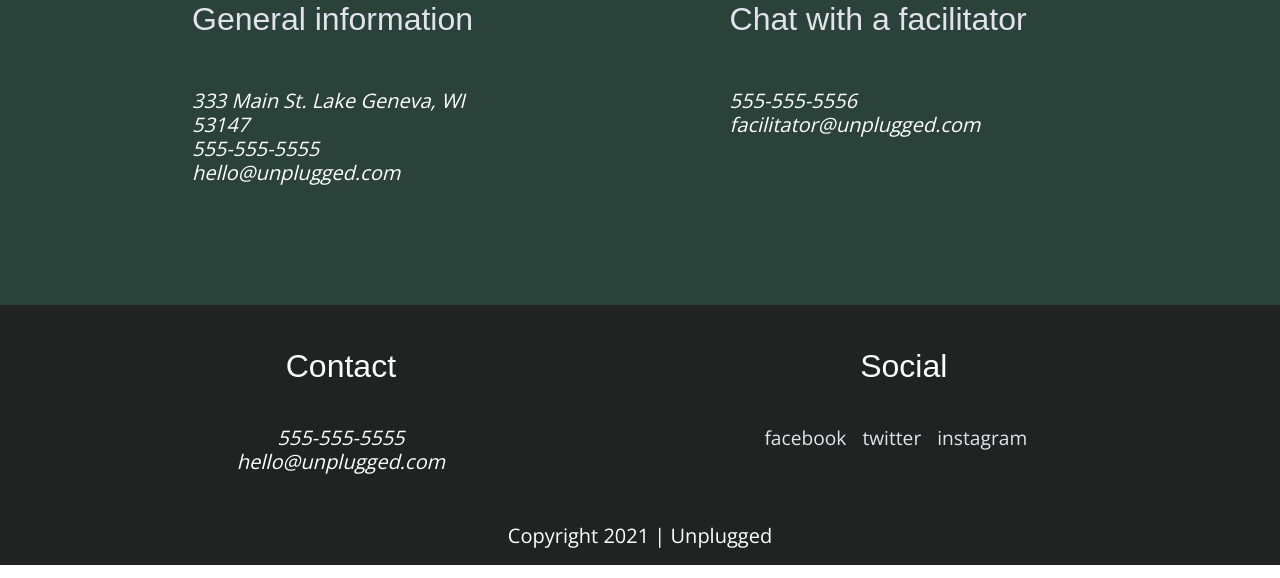
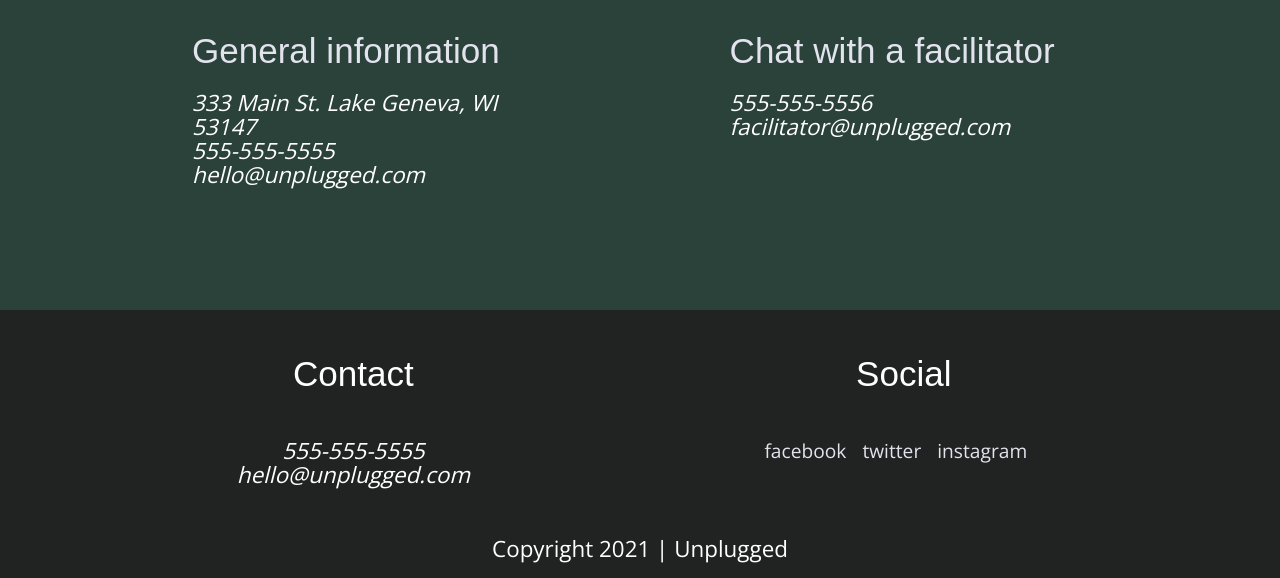
Before and after one commit to Rayne-Shadow-Legends/unplugged-retreat, a website: page about/index.html in a window 1280 px wide. Shown: the part 783-1361 px from the top of the page. Drawn offline with nearby package versions, Linux system fonts and the light colour scheme.

Commit message:
resized entire site and text on all devices

```diff
--- a/css/main.css
+++ b/css/main.css
@@ -107,8 +107,8 @@ a {
 
 h1 {
   display: flex;
-  font-size: 2.2rem;
-  line-height: 2.5rem;
+  font-size: 2.3rem;
+  line-height: 2.6rem;
   font-weight: 500;
   color: #ffffff;
 }
@@ -119,6 +119,7 @@ aside {
 
 h2 {
   font-family: 'Poppins', sans-serif;
+  line-height: 2.3rem;
   font-size: 2rem;
   font-weight: 500;
   margin: 0;
@@ -128,7 +129,7 @@ h2 {
 h3,
 h4 {
   font-family: 'Poppins', sans-serif;
-  font-size: 1.1rem;
+  font-size: 1.3rem;
   font-weight: 400;
 }
 
@@ -141,7 +142,7 @@ h4 {
 }
 
 p {
-  font-size: .9rem;
+  font-size: .95rem;
   line-height: 1.5rem;
   color: #ffffff;
   font-weight: 100;
@@ -208,8 +209,8 @@ input[type=button] {
 
 /* -------------------- Base Header - Footer Styles -------------------- */
 .site-content {
-  width: 90%;
-  padding: 0 5% 0 5%;
+  width: 80%;
+  padding: 0 10% 0 10%;
 }
 
 header,
@@ -325,9 +326,6 @@ footer p {
 }
 
 /* -------------------- Mobile Homepage styles-------------------- */
-header nav {
-  width: 60%;
-}
 
 .hero-area {
   display: flex;
@@ -394,6 +392,10 @@ aside {
   flex-direction: column;
   margin-left: 20px;
   width: 90%;
+}
+
+.form-description h3 {
+  margin-bottom: 0;
 }
 
 /* -------------------- Mobile FAQ styles-------------------- */
@@ -542,10 +544,33 @@ address.bottom-contact {}
    ========================================================================== */
 @media only screen and (min-width: 768px) {
 
+    /* tablet global font styles */
+
+    h1 {
+      font-size: 2.75rem;
+      line-height: 2.75rem;
+    }
+
+    h2 {
+      font-size: 2.35rem;
+      line-height: 2.5rem;
+    }
+
+    h3,
+    h4 {
+      font-size: 1.5rem;
+      line-height: 1.9rem;
+    }
+
+    p {
+      font-size: .95rem;
+      line-height: 1.25rem;
+    }
+
   /* tablet header/footer styles */
   .site-content {
-    width: 85%;
-    padding: 0 7.5% 0 7.5%;
+    width: 80%;
+    padding: 0 10% 0 10%;
   }
 
   header .header-content {
@@ -588,26 +613,6 @@ address.bottom-contact {}
   }
 
   /* homepage tablet styles*/
-  h1 {
-    font-size: 2.75rem;
-    line-height: 3rem;
-  }
-
-  h2 {
-    font-size: 2.25rem;
-    line-height: 2.75rem;
-  }
-
-  h3,
-  h4 {
-    font-size: 1.5rem;
-    line-height: 2rem;
-  }
-
-  p {
-    font-size: .9rem;
-    line-height: 1.25rem;
-  }
 
   .form-description {
     display: flex;
@@ -663,20 +668,23 @@ address.bottom-contact {}
   .top-contact {
     display: flex;
     flex-direction: column;
-    flex-basis: 35%;
-    margin-right: 25%;
+    flex-basis: 40%;
+    margin-right: 20%;
   }
 
   .bottom-contact {
     display: flex;
     flex-direction: column;
-    flex-basis: 35%;
+    flex-basis: 40%;
   }
 
   .contact-content {
     display: flex;
-    flex-basis: 95%;
   }
+
+.contact-content h3 {
+  margin-bottom: 0;
+}
 
   section.contact-section {
     padding: 100px 0px 100px;
@@ -687,6 +695,29 @@ address.bottom-contact {}
   }
 
   @media only screen and (min-width: 1200px) {
+
+    /* desktop global font styles */
+
+    h1 {
+      font-size: 4rem;
+      line-height: 5rem;
+    }
+
+    h2 {
+      font-size: 3.2rem;
+      line-height: 3.5rem;
+    }
+
+    h3,
+    h4 {
+      font-size: 2.19rem;
+      line-height: 2.25rem;
+    }
+
+    p {
+      font-size: 1.4rem;
+      line-height: 1.5rem;
+    }
 
     /* desktop header/footer styles*/
     .site-content {
@@ -738,26 +769,6 @@ address.bottom-contact {}
     }
 
     /* desktop homepage styles */
-    h1 {
-      font-size: 4rem;
-      line-height: 5rem;
-    }
-
-    h2 {
-      font-size: 3.2rem;
-      line-height: 3.5rem;
-    }
-
-    h3,
-    h4 {
-      font-size: 2rem;
-      line-height: 2.25rem;
-    }
-
-    p {
-      font-size: 1.25rem;
-      line-height: 1.5rem;
-    }
 
     .form-description {
       display: flex;
@@ -781,6 +792,7 @@ address.bottom-contact {}
     }
 
     /* desktop about styles */
+
     /*desktop faq styles*/
     .faq-wrapper {
       display: flex;
@@ -801,6 +813,9 @@ address.bottom-contact {}
       padding-bottom: .7em;
     }
 
+.faq-wifi {
+  margin-top: 2.6em;
+}
     /* ==========================================================================
    Print styles.
    Inlined to avoid the additional HTTP request:
```
Also changed, not shown: faq/index.html (+2 -2 lines).
